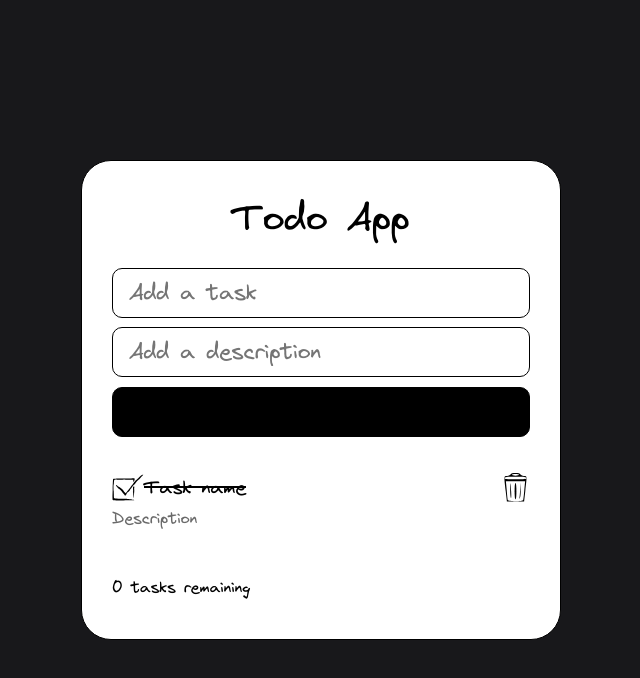
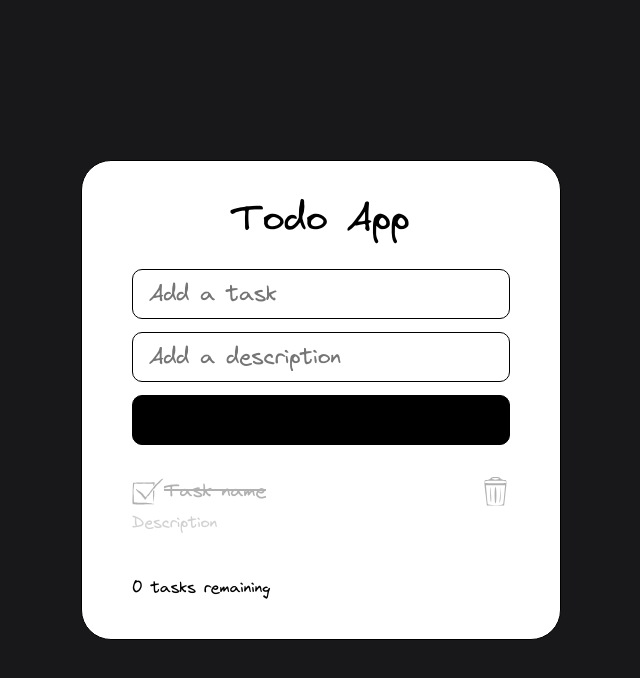
Before and after one commit to H1V35/envy-camp, a React (Vite) app in the folder technical-tests/01-todo-app/: page / in a window 1280 px wide. Shown: the top 678 px of the page, without its empty margins (319-959 px from the left). Built offline with nearby package versions, Linux system fonts and the light colour scheme.

Commit message:
🚧 WIP: Continue working on the technical test; pending data persistence in local storage function

```diff
--- a/technical-tests/01-todo-app/src/App.tsx
+++ b/technical-tests/01-todo-app/src/App.tsx
@@ -1,88 +1,52 @@
 import { useState } from "react";
-import { nanoid } from "nanoid";
-import { AddTaskForm } from "./components/AddTaskForm";
-import { List } from "./components/List";
 
-//los tipos de las entidades solo deben tener definidos las propiedades intrinsecas del objeto
-//nombre Task
-export type TaskProps = {
-  id?: string;
-  name?: string;
-  description?: string;
-  isCompleted?: boolean;
-  toggleCompleteTask?: (id: string) => void;
-  deleteTask?: (id: string) => void;
-};
+import { TaskForm } from "./components/TaskForm";
+import { TaskList } from "./components/TaskList";
 
-//usar filter
-const countIncompleteTasks = (list: TaskProps[]) => {
-  return list.reduce((count: number, task: TaskProps) => {
-    if (!task.isCompleted) {
-      return count + 1;
-    }
-    return count;
-  }, 0);
+export type Task = {
+  id: string;
+  name: string;
+  description: string;
+  isCompleted: boolean;
 };
 
 export function App() {
-  //este estado sobra
-  // y solo es necesario el name y description, ya que se hardcodea el id y el isCompleted
-  const [task, setTask] = useState<TaskProps>({
-    id: "",
-    name: "",
-    description: "",
-    isCompleted: false,
-  });
-  const [list, setList] = useState<TaskProps[]>([]);
+  const [taskList, setTaskList] = useState<Task[]>([]);
 
-  //recibir la tarea y asignar a la lista
-  const addTask = () => {
-    const newTask = task;
+  const incompletedTasks = taskList.filter((task) => !task.isCompleted).length;
 
-    if (newTask.name?.length) {
-      newTask.id = nanoid();
+  const hasCompletedTasks = taskList.some((task) => task.isCompleted);
 
-      setList([...list, newTask]);
-      setTask({
-        id: "",
-        name: "",
-        description: "",
-        isCompleted: false,
-      });
-    }
+  const addTask = (newTask: Task) => {
+    setTaskList([...taskList, newTask]);
   };
 
   const toggleCompleteTask = (id: string) => {
-    const newList = list.map((task) =>
-      task.id === id ? { ...task, isCompleted: !task.isCompleted } : task
+    setTaskList(
+      taskList.map((task) =>
+        task.id === id ? { ...task, isCompleted: !task.isCompleted } : task
+      )
     );
-
-    setList(newList);
   };
 
   const deleteTask = (id: string) => {
-    const newList = list.filter((task) => task.id !== id);
-
-    setList(newList);
+    setTaskList(taskList.filter((task) => task.id !== id));
   };
 
   const clearCompletedTasks = () => {
-    const newList = list.filter((task) => !task.isCompleted);
-
-    setList(newList);
+    setTaskList(taskList.filter((task) => !task.isCompleted));
   };
 
   return (
     <main className="container">
       <section className="todo">
         <h1 className="title">Todo App</h1>
-
-        <AddTaskForm task={task} setTask={setTask} addTask={addTask} />
+        <TaskForm addTask={addTask} />
       </section>
 
       <section>
-        <List
-          list={list}
+        <TaskList
+          taskList={taskList}
           toggleCompleteTask={toggleCompleteTask}
           deleteTask={deleteTask}
         />
@@ -90,13 +54,10 @@ export function App() {
 
       <footer>
         <p className="tasks-remaining">
-          {`${countIncompleteTasks(list)} ${
-            countIncompleteTasks(list) === 1 ? "task" : "tasks"
-          } remaining`}
+          {incompletedTasks} task{incompletedTasks !== 1 && "s"} remaining
         </p>
 
-        {/* Utilizar método some y extraerlo a una variable */}
-        {list.find((task) => task.isCompleted === true) && (
+        {hasCompletedTasks && (
           <button onClick={clearCompletedTasks} className="clear-task-button">
             Clear Completed
           </button>
--- a/technical-tests/01-todo-app/src/components/AddTaskForm.tsx
+++ /dev/null
@@ -1,39 +0,0 @@
-import { TaskProps } from "../App";
-
-type AddTaskFormProps = {
-  task: TaskProps;
-  setTask: React.Dispatch<React.SetStateAction<TaskProps>>;
-  addTask: () => void;
-};
-
-export function AddTaskForm({ task, setTask, addTask }: AddTaskFormProps) {
-  return (
-    //agregar lógica para construir nueva tarea utilizando la funcion
-
-    //cambiar onClick del botón por onSubmit del form
-    <form className="add-task-form">
-      <input
-        type="text"
-        value={task.name}
-        onChange={(e) => setTask({ ...task, name: e.target.value })}
-        name="name"
-        id="name"
-        placeholder="Add a task"
-        required
-      />
-
-      <input
-        type="text"
-        value={task.description}
-        onChange={(e) => setTask({ ...task, description: e.target.value })}
-        name="description"
-        id="description"
-        placeholder="Add a description"
-      />
-
-      <button onClick={addTask} className="add-task-button">
-        Add
-      </button>
-    </form>
-  );
-}
--- a/technical-tests/01-todo-app/src/components/List.tsx
+++ /dev/null
@@ -1,32 +0,0 @@
-import { Task } from "./Task";
-import { TaskProps } from "../App";
-
-type ListProps = {
-  list: TaskProps[];
-  toggleCompleteTask: (id: string) => void;
-  deleteTask: (id: string) => void;
-};
-
-export function List({ list, toggleCompleteTask, deleteTask }: ListProps) {
-  return (
-    <ul>
-      {!list.length ? (
-        <Task />
-      ) : (
-        list.map((task) => {
-          return (
-            <Task
-              key={task.id}
-              id={task.id}
-              name={task.name}
-              description={task.description}
-              isCompleted={task.isCompleted}
-              toggleCompleteTask={toggleCompleteTask}
-              deleteTask={deleteTask}
-            />
-          );
-        })
-      )}
-    </ul>
-  );
-}
--- /dev/null
+++ b/technical-tests/01-todo-app/src/components/TaskForm.tsx
@@ -0,0 +1,58 @@
+import { useState, ChangeEvent, FormEvent } from "react";
+
+import { Task } from "../App";
+import { nanoid } from "nanoid";
+
+type TaskFormProps = {
+  addTask: (task: Task) => void;
+};
+
+export function TaskForm({ addTask }: TaskFormProps) {
+  const [task, setTask] = useState({
+    name: "",
+    description: "",
+  });
+
+  const handleFormSubmit = (e: FormEvent) => {
+    e.preventDefault();
+
+    if (!task.name) return;
+
+    const newTask = {
+      id: nanoid(),
+      isCompleted: false,
+      ...task,
+    };
+
+    addTask(newTask);
+    setTask({ name: "", description: "" });
+  };
+
+  const handleInputChange = (e: ChangeEvent<HTMLInputElement>) => {
+    const { value, name } = e.currentTarget;
+    setTask({ ...task, [name]: value });
+  };
+
+  return (
+    <form onSubmit={handleFormSubmit} className="add-task-form">
+      <input
+        type="text"
+        value={task.name}
+        onChange={handleInputChange}
+        name="name"
+        placeholder="Add a task"
+        required
+      />
+
+      <input
+        type="text"
+        value={task.description}
+        onChange={handleInputChange}
+        name="description"
+        placeholder="Add a description"
+      />
+
+      <button className="add-task-button">Add</button>
+    </form>
+  );
+}
--- /dev/null
+++ b/technical-tests/01-todo-app/src/components/TaskList.tsx
@@ -0,0 +1,40 @@
+import { TaskListItem } from "./TaskListItem";
+import { Task } from "../App";
+
+type TaskListProps = {
+  taskList: Task[];
+  toggleCompleteTask: (id: string) => void;
+  deleteTask: (id: string) => void;
+};
+
+const mockedTask = {
+  name: "Task name",
+  description: "Description",
+  id: "id",
+  isCompleted: true,
+};
+
+export function TaskList({
+  taskList,
+  toggleCompleteTask,
+  deleteTask,
+}: TaskListProps) {
+  return (
+    <ul>
+      {!taskList.length ? (
+        <TaskListItem task={mockedTask} />
+      ) : (
+        taskList.map((task) => {
+          return (
+            <TaskListItem
+              key={task.id}
+              task={task}
+              toggleCompleteTask={toggleCompleteTask}
+              deleteTask={deleteTask}
+            />
+          );
+        })
+      )}
+    </ul>
+  );
+}
--- a/technical-tests/01-todo-app/src/components/Task.tsx
+++ b/technical-tests/01-todo-app/src/components/TaskListItem.tsx
@@ -1,20 +1,23 @@
 import trashCan from "../assets/icons/trash-can.svg";
 import check from "../assets/icons/check.svg";
 import checked from "../assets/icons/checked.svg";
-import { TaskProps } from "../App";
+import { Task } from "../App";
 
-export function Task({
-  id = "",
-  name = "Task name",
-  description = "Description",
-  isCompleted = true,
-  toggleCompleteTask = () => {},
-  deleteTask = () => {},
-}: TaskProps) {
+type TaskListItemProps = {
+  task: Task;
+  toggleCompleteTask?: (id: string) => void;
+  deleteTask?: (id: string) => void;
+};
+
+export function TaskListItem({
+  task: { id, name, description, isCompleted },
+  toggleCompleteTask,
+  deleteTask,
+}: TaskListItemProps) {
   return (
-    <li className="task">
+    <li className={`task ${id === "id" && "placeholder"}`}>
       <button
-        onClick={() => toggleCompleteTask(id)}
+        onClick={() => toggleCompleteTask?.(id)}
         className={`complete-task-button ${isCompleted && "task-completed"}`}
       >
         <img
@@ -22,10 +25,10 @@ export function Task({
           alt={isCompleted ? "Checked icon" : "Check icon"}
           className="check"
         />
-        {name}
+        <span>{name}</span>
       </button>
 
-      <button onClick={() => deleteTask(id)} className="trash-can-button">
+      <button onClick={() => deleteTask?.(id)} className="trash-can-button">
         <img src={trashCan} alt="Trash can" className="trash-can-icon" />
       </button>
 
--- a/technical-tests/01-todo-app/src/index.css
+++ b/technical-tests/01-todo-app/src/index.css
@@ -43,6 +43,10 @@ button {
 }
 
 ul {
+  display: flex;
+  flex-direction: column;
+  gap: 6px;
+
   padding: 0;
   margin: 0;
 }
@@ -65,23 +69,23 @@ footer p {
   flex-direction: column;
   align-items: center;
   justify-content: space-between;
-  gap: 0.6rem;
+  gap: 30px;
 
   background: #fff;
   border: 1px solid #000;
   border-radius: 30px;
 
   box-sizing: border-box;
-  min-width: 480px;
+  width: 480px;
   min-height: 480px;
-  padding: 30px;
+  padding: 30px 50px;
 }
 
 .todo {
   display: flex;
   flex-direction: column;
   align-items: center;
-  gap: 0.6rem;
+  gap: 20px;
 
   width: 100%;
 }
@@ -89,13 +93,13 @@ footer p {
 .todo h1 {
   font-size: 2.4rem;
 
-  margin: 0 0 0.6rem 0;
+  margin: 0;
 }
 
 .todo .add-task-form {
   display: flex;
   flex-direction: column;
-  gap: 0.6rem;
+  gap: 13px;
 
   width: 100%;
 }
@@ -171,8 +175,16 @@ footer p {
   width: 2rem;
 }
 
+.task span {
+  overflow: hidden;
+
+  text-overflow: ellipsis;
+}
+
 .task p {
   grid-area: description;
+
+  overflow: hidden;
 
   color: #6a6a6a;
   text-overflow: ellipsis;
@@ -189,6 +201,10 @@ footer p {
   display: flex;
   align-items: center;
   padding: 0;
+}
+
+.task.placeholder {
+  opacity: 30%;
 }
 
 .trash-can-icon {
```
Also changed, not shown: 2 other files (tests, documents, lock files or other folders).
